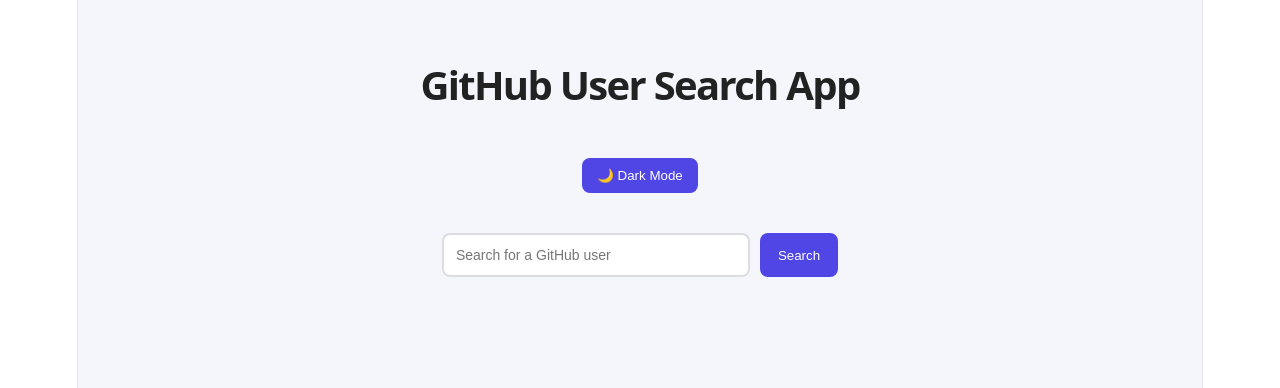
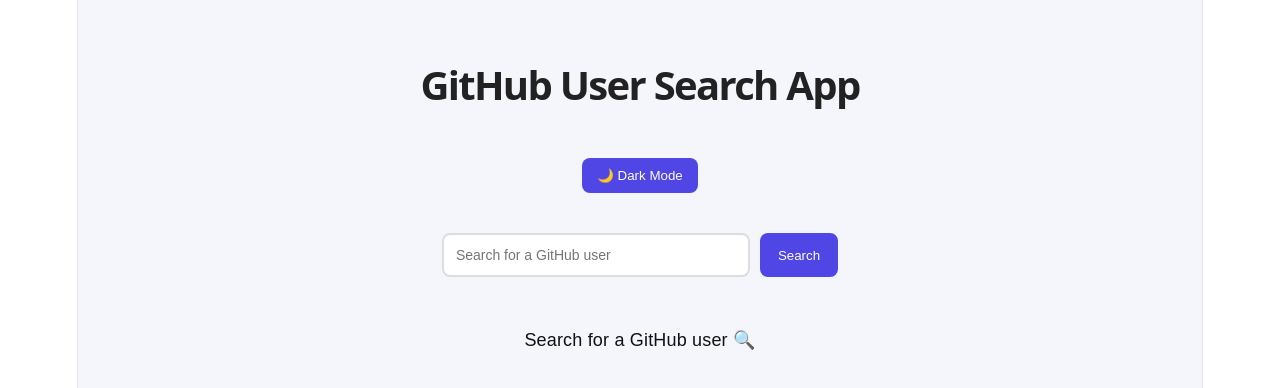
Before and after one commit to safaaAlnhal-cloud/github-search-app, a React (Vite) app: page / in a window 1280 px wide. Shown: the top 388 px of the page. Built offline with nearby package versions, Linux system fonts and the light colour scheme.

Commit message:
feat: add empty state for better UX

```diff
--- a/src/App.jsx
+++ b/src/App.jsx
@@ -2,7 +2,7 @@
 import SearchBar from "./components/SearchBar";
 import UserCard from "./components/UserCard";
 import ThemeToggle from './components/ThemeToggle';
-
+import { fetchGitHubUser } from "./services/githubService";
 import "./App.css";
 
 
@@ -45,7 +45,7 @@
 
        }else
          {
-      setUserData(data)
+      setUserData(result.data)
      }
    } catch (err) {
     setError("Something went wrong ❌")
@@ -69,6 +69,9 @@
 
     {loading && <p>Loading...</p>}
     {error && <p style={{color: "red"}}>{error}</p>}
+    {!userData && !loading && !error && (
+       <p>Search for a GitHub user 🔍</p>
+    )}
    {userData && <UserCard user={userData} />}
     </div>
   )
```
